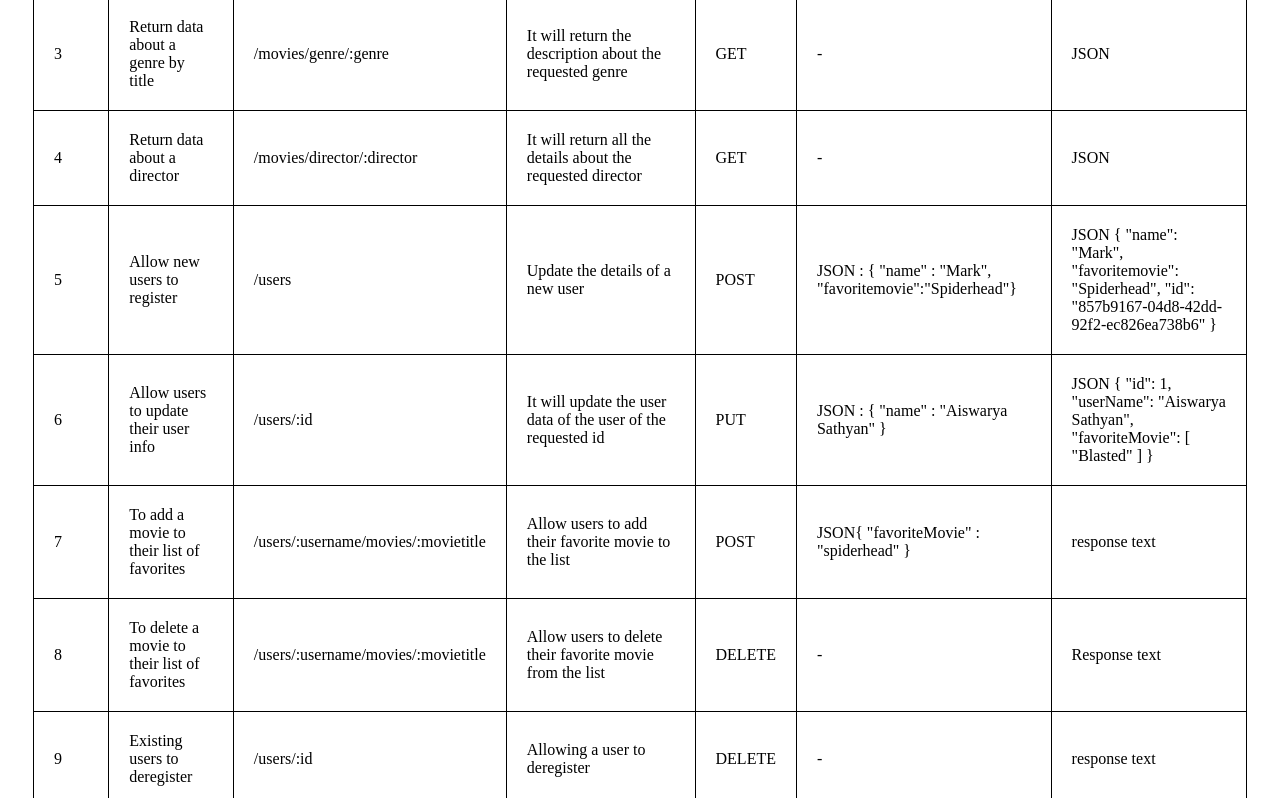
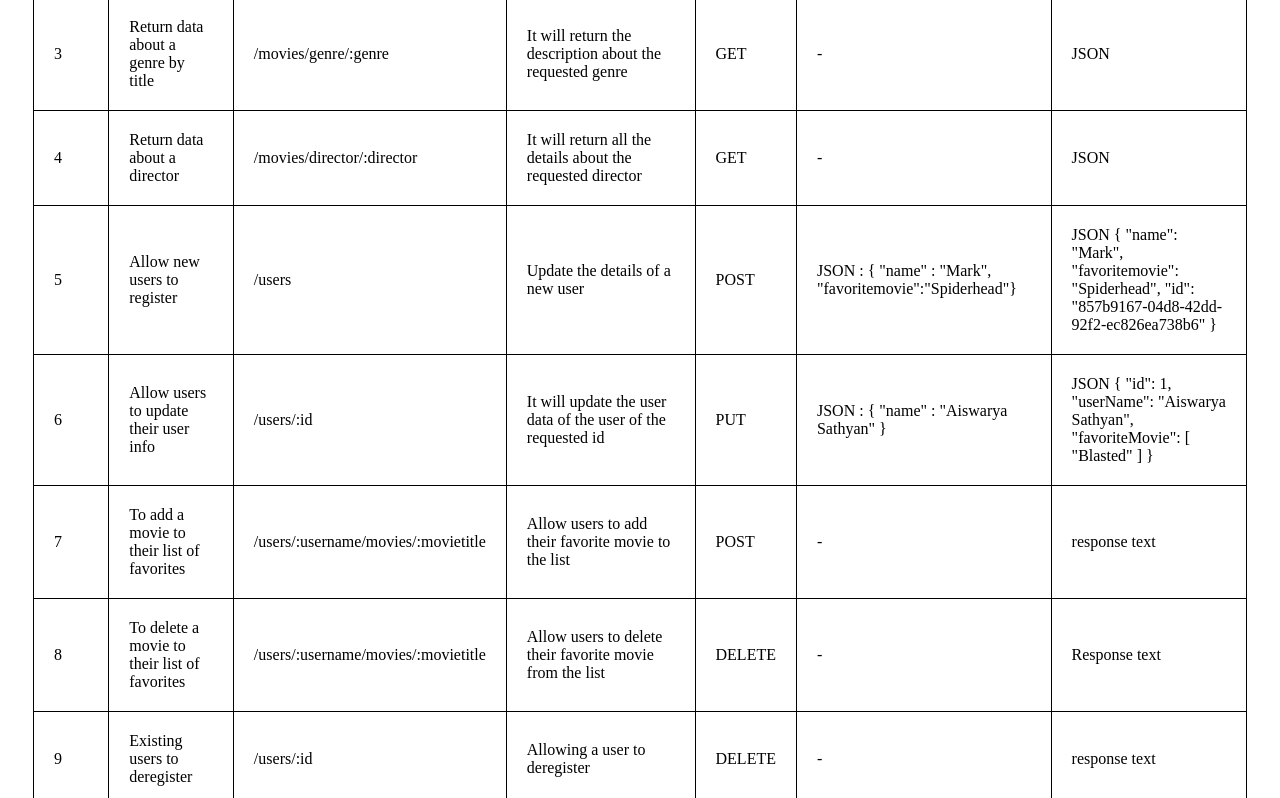
Before and after one commit to SathyanAiswarya/Movie_api, a website: page public/documentation.html in a window 1280 px wide. Shown: the part 414-1212 px from the top of the page. Drawn offline with Linux system fonts and the light colour scheme.

Commit message:
removed
removed Json because the movie title is mentioned in the url.

```diff
--- a/public/documentation.html
+++ b/public/documentation.html
@@ -107,10 +107,7 @@
                         <td class="restapitable_item"> /users/:username/movies/:movietitle </td>
                         <td class="restapitable_item"> Allow users to add their favorite movie to the list </td>
                         <td class="restapitable_item"> POST </td>
-                        <td class="restapitable_item"> JSON{
-                            "favoriteMovie" : "spiderhead"
-                            }
-                        </td>
+                        <td class="restapitable_item"> - </td>
                         <td class="restapitable_item"> response text </td>
                     </tr>
                     <tr>
```
